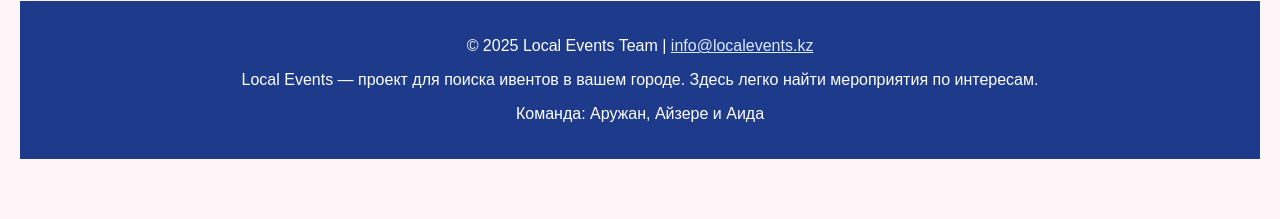
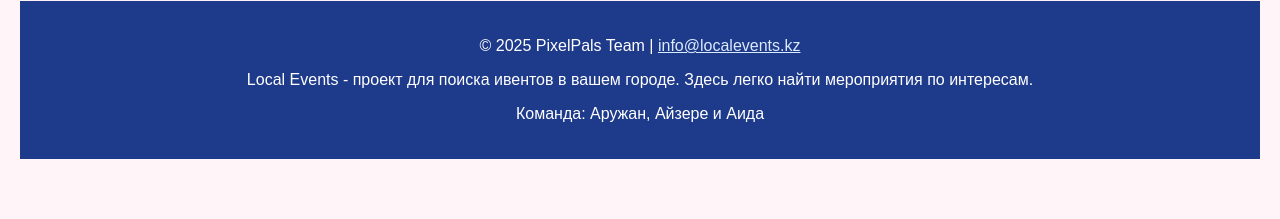
Before and after one commit to arwrity/PixelPals, a Flask app: page / in a window 1280 px wide. Shown: the part 2595-2814 px from the top of the page. Run offline with Flask 3, Linux system fonts and the light colour scheme.

Commit message:
Update home.html

```diff
--- a/templates/home.html
+++ b/templates/home.html
@@ -87,6 +87,7 @@
 
         .footer {
             background-color: #1e3a8a;
+            width: 2050 px;
             color: white;
             text-align: center;
             padding: 20px;
@@ -231,10 +232,10 @@
 
 
 
-    <!-- Футер -->
+
     <div class="footer" id="contacts">
-        <p>&copy; 2025 Local Events Team | <a href="mailto:info@localevents.kz" style="color: #dbeafe;">info@localevents.kz</a></p>
-        <p id="about">Local Events — проект для поиска ивентов в вашем городе. Здесь легко найти мероприятия по интересам.</p>
+        <p>&copy; 2025 PixelPals Team | <a href="mailto:info@localevents.kz" style="color: #dbeafe;">info@localevents.kz</a></p>
+        <p id="about">Local Events -  проект для поиска ивентов в вашем городе. Здесь легко найти мероприятия по интересам.</p>
         <p id="team">Команда: Аружан, Айзере и Аида</p>
     </div>
 
```
